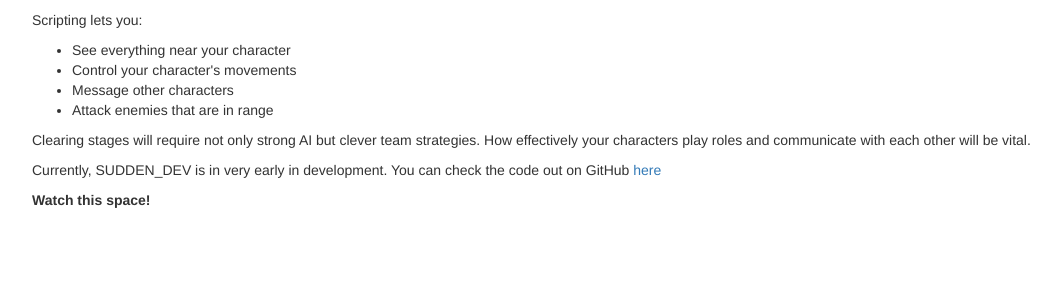
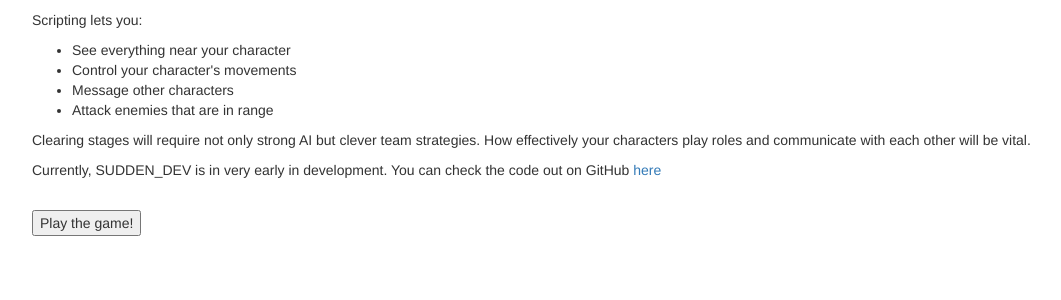
Before and after one commit to SuddenDevs/SuddenDev, a Flask app: page / in a window 1280 px wide. Shown: the part 245-545 px from the top of the page, without its empty margins (38-1099 px from the left). Run offline with Flask 2, Linux system fonts and the light colour scheme; parts of the project's set-up code (start-up, migrations or seed data) failed here and were passed over; some libraries are stand-ins or nearby versions.

Commit message:
[HTN] Added lobby link to index

```diff
--- a/suddendev/templates/index.html
+++ b/suddendev/templates/index.html
@@ -1,5 +1,10 @@
 {% extends "base.html" %}
 {% block body %}
+    <script>
+        function goToLobby() {
+            window.location.href = "{{ url_for('main.lobby') }}";
+        }
+    </script>
   <div class="container">
       <div class="page-header">
         <h1>S U D D E N _ D E V</h1>
@@ -25,6 +30,8 @@
       <p>Currently, SUDDEN_DEV is in very early in development. You can check the code out
       on GitHub <a href="https://github.com/SuddenDevs/SuddenDev">here</a></p>
 
-      <b> Watch this space!</b>
+      <br>
+      <button id="lobbyBtn" onclick="goToLobby()">Play the game!</button>
+
   </div>
 {% endblock %}
```
